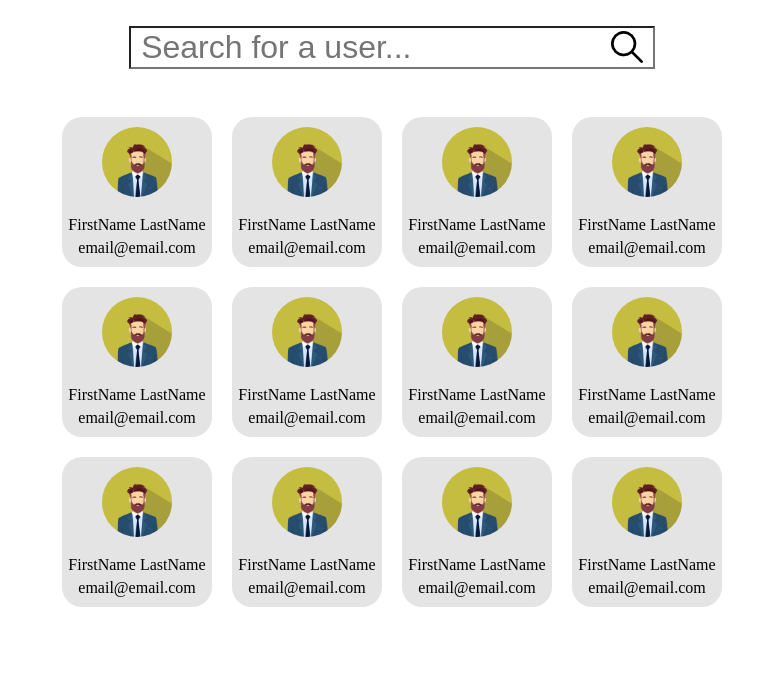
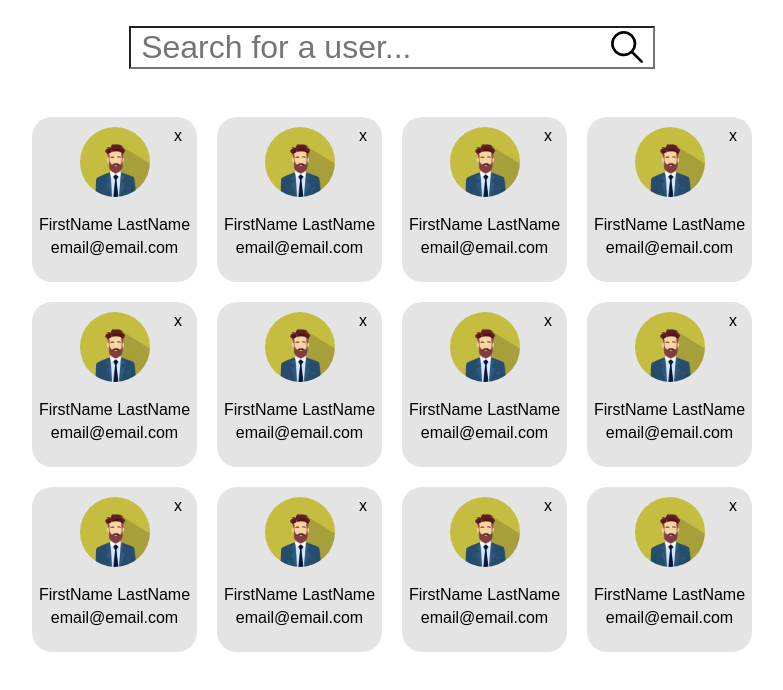
Before and after one commit to enPlace/user-search-wireframe, a plain HTML site: page index.html in a window 1280 px wide. Shown: the whole page, without its empty margins (248-1031 px from the left). Drawn offline with Linux system fonts and the light colour scheme.

Commit message:
resizing

```diff
--- a/index.html
+++ b/index.html
@@ -2,7 +2,7 @@
 <html lang="en">
 <head>
     <meta charset="UTF-8">
-    <meta http-equiv="X-UA-Compatible" content="IE=edge">
+    <meta http-equiv="x-UA-Compatible" content="IE=edge">
     <meta name="viewport" content="width=device-width, initial-scale=1.0">
     <link rel="stylesheet" href="style.css">
     <title>User Info</title>
@@ -18,61 +18,73 @@
     </div>
     <div class="user-results">
         <div class="user-card">
+            <div class="close">x</div>
             <img src="images.jpeg" class="avatar">
            <div class="top info">FirstName LastName</div>
            <div class="bottom info">email@email.com</div>
        </div>
        <div class="user-card">
+        <div class="close">x</div>
         <img src="images.jpeg" class="avatar">
        <div class="top info">FirstName LastName</div>
        <div class="bottom info">email@email.com</div>
    </div>
    <div class="user-card">
+    <div class="close">x</div>
     <img src="images.jpeg" class="avatar">
    <div class="top info">FirstName LastName</div>
    <div class="bottom info">email@email.com</div>
 </div>
 <div class="user-card">
+    <div class="close">x</div>
     <img src="images.jpeg" class="avatar">
    <div class="top info">FirstName LastName</div>
    <div class="bottom info">email@email.com</div>
 </div>
 <div class="user-card">
+    <div class="close">x</div>
     <img src="images.jpeg" class="avatar">
    <div class="top info">FirstName LastName</div>
    <div class="bottom info">email@email.com</div>
 </div>
 <div class="user-card">
+    <div class="close">x</div>
     <img src="images.jpeg" class="avatar">
    <div class="top info">FirstName LastName</div>
    <div class="bottom info">email@email.com</div>
 </div>
 <div class="user-card">
+    <div class="close">x</div>
     <img src="images.jpeg" class="avatar">
    <div class="top info">FirstName LastName</div>
    <div class="bottom info">email@email.com</div>
 </div>
 <div class="user-card">
+    <div class="close">x</div>
     <img src="images.jpeg" class="avatar">
    <div class="top info">FirstName LastName</div>
    <div class="bottom info">email@email.com</div>
 </div>
 <div class="user-card">
+    <div class="close">x</div>
     <img src="images.jpeg" class="avatar">
    <div class="top info">FirstName LastName</div>
    <div class="bottom info">email@email.com</div>
 </div>
 <div class="user-card">
+    <div class="close">x</div>
     <img src="images.jpeg" class="avatar">
    <div class="top info">FirstName LastName</div>
    <div class="bottom info">email@email.com</div>
 </div>
 <div class="user-card">
+    <div class="close">x</div>
     <img src="images.jpeg" class="avatar">
    <div class="top info">FirstName LastName</div>
    <div class="bottom info">email@email.com</div>
 </div>
 <div class="user-card">
+    <div class="close">x</div>
     <img src="images.jpeg" class="avatar">
    <div class="top info">FirstName LastName</div>
    <div class="bottom info">email@email.com</div>
--- a/style.css
+++ b/style.css
@@ -1,9 +1,3 @@
-body{
-    margin: 0;
-    transition: all .4s ease;
-
-}
-
 .wrapper{
 
     /* background-color: #9999; */
@@ -65,6 +59,7 @@ input{
     border-radius: 20px;
     transition: all .4s ease;
     background-color: rgb(228, 228, 228);
+    position: relative;
 
 }
 .user-card:hover{
@@ -80,13 +75,122 @@ input{
 
 }
 
-
+.close{
+    position: absolute;
+   right: 15px;
+   top: 10px;
+}
 .avatar{
     border-radius: 50%;
     width: 70px;
     margin-top: 10px;
     margin-bottom: 10px;
+
 }
 .info{
     margin: 5px;
 }
+
+@media only screen and (min-width: 600px) {
+body{
+    margin: 0;
+    transition: all .4s ease;
+    font-family: sans-serif;
+
+}
+
+.wrapper{
+
+    /* background-color: #9999; */
+    align-items: center;
+    text-align: center;
+    padding-top: 1%;
+    padding-bottom: 5%;
+
+}
+.search-bar{
+
+        text-align: center;
+        position: relative;
+
+}
+form{
+    margin: 1%;
+    margin-top: 1%;
+
+
+}
+input{
+    width: 40%;
+    padding-left: 10px;
+    padding-right: 10px;
+    font-size: calc(2*100vw/80);
+    outline: none;
+    background: url(loupe.png) no-repeat scroll;
+    background-position: 98%;
+    background-size: calc(2*100vw/80)
+
+
+
+}
+
+
+
+
+.user-results{
+    background-color: white;
+    margin: 0px auto;
+    /* border: 1px solid black;  */
+    display: flex;
+    flex-wrap: wrap;
+    box-sizing: border-box;
+    max-width: 900px;
+    justify-content: center;
+    padding: 2%;
+
+
+
+
+}
+.user-card{
+    width:165px;
+    height: 165px;
+    /* border: 1px solid black; */
+    margin: 10px;
+    border-radius: 20px;
+    transition: all .4s ease;
+    background-color: rgb(228, 228, 228);
+    position: relative;
+
+}
+.user-card:hover{
+ /*    width: 160px;
+    height: 160px;
+    margin: 0px;
+    margin-left: 5px;
+    margin-right: 5px;
+   margin-bottom: -5px; */
+   transform: scale(1.14);
+   transition: all .4s ease;
+   background-color: rgb(240, 240, 239);
+
+}
+
+.close{
+    position: absolute;
+   right: 15px;
+   top: 10px;
+}
+.avatar{
+    border-radius: 50%;
+    width: 70px;
+    margin-top: 10px;
+    margin-bottom: 10px;
+
+}
+.info{
+    margin: 5px;
+}
+
+
+}
```
